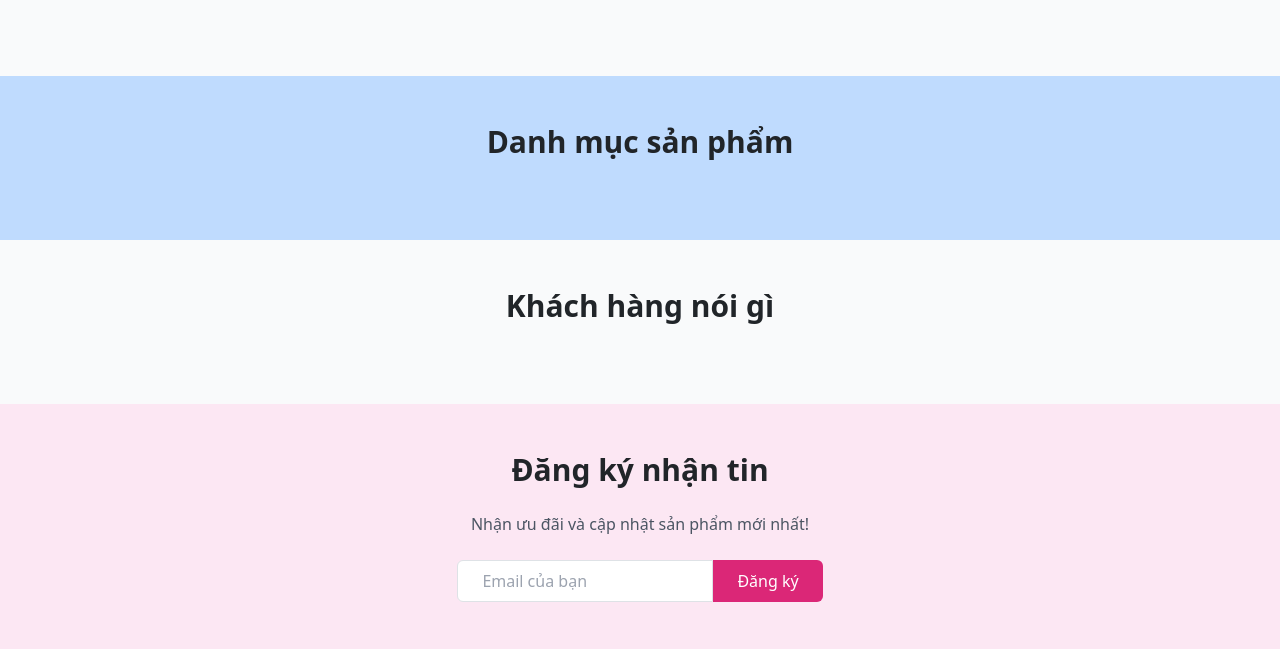
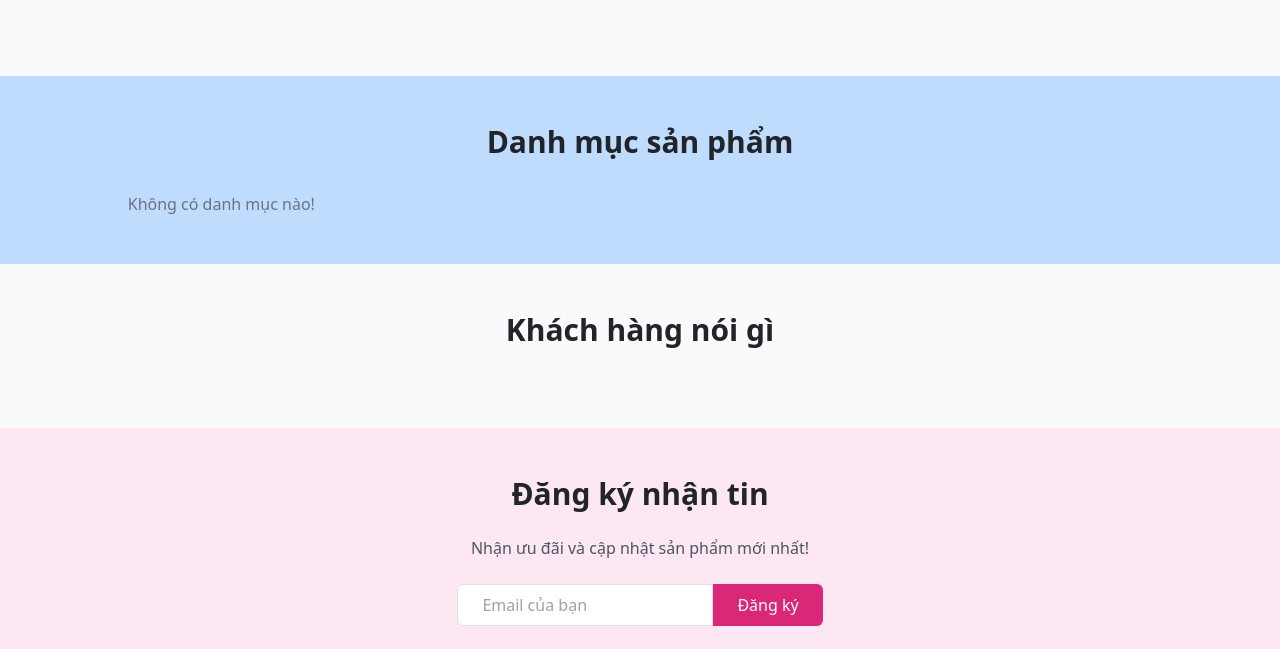
Before and after one commit to WEBSITE-DH12C3group3/ecommerce-study-tools, a Node server app: page / in a window 1280 px wide. Shown: the part 562-1211 px from the top of the page. Run offline with Node 20, Linux system fonts and the light colour scheme; data that the repository does not hold is empty; some libraries are stand-ins or nearby versions.

Commit message:
lấy danh mục ra view home

````diff
--- a/backend/src/app.js
+++ b/backend/src/app.js
@@ -5,6 +5,7 @@ const session = require("express-session");
 require("dotenv").config();
 
 const categoryRoutes = require("./routes/categoryRoutes");
+const sequelize = require("./config/db");
 
 const app = express();
 
@@ -12,7 +13,7 @@ const app = express();
 app.use(cors());
 app.use(express.json());
 app.use(express.urlencoded({ extended: true }));
-app.use(express.static(path.join(__dirname, "public")));
+app.use(express.static(path.join(__dirname, "../../frontend/public")));
 
 // Cấu hình session
 app.use(
@@ -28,6 +29,14 @@ app.use(
 app.set("views", path.join(__dirname, "../../frontend/views"));
 app.set("view engine", "ejs");
 
+// Đồng bộ database
+sequelize.authenticate()
+  .then(() => console.log("Kết nối DB thành công"))
+  .catch(err => console.error("Lỗi DB:", err));
+sequelize.sync({ force: false })
+  .then(() => console.log("Database synced"))
+  .catch(err => console.error("Lỗi đồng bộ DB:", err));
+
 // Routes
 app.use("/api", categoryRoutes);
 
@@ -38,7 +47,7 @@ app.get("/", (req, res) => {
 
 // Admin pages
 app.get("/admin/categories", (req, res) => {
-  res.render("admin/category/categories");
+  res.render("admin/categories");
 });
 
 module.exports = app;
--- a/frontend/public/js/customer/category.js
+++ b/frontend/public/js/customer/category.js
@@ -1,13 +1,15 @@
-// public/js/customer/categories.js
 document.addEventListener("DOMContentLoaded", () => {
   fetchCategories();
 });
 
 async function fetchCategories() {
   try {
+    console.log("Đang gọi API /api/customer/categories");
     const response = await fetch("/api/customer/categories");
+    console.log("Response status:", response.status, "Response:", response);
     if (!response.ok) throw new Error("Lỗi khi lấy danh sách danh mục");
     const categories = await response.json();
+    console.log("Dữ liệu danh mục:", categories);
     renderCategories(categories);
   } catch (error) {
     console.error("Lỗi:", error);
@@ -17,6 +19,10 @@ async function fetchCategories() {
 
 function renderCategories(categories) {
   const categoryContainer = document.querySelector("#category-list");
+  if (!categoryContainer) {
+    console.error("Không tìm thấy #category-list");
+    return;
+  }
   if (!categories || categories.length === 0) {
     categoryContainer.innerHTML = '<p class="text-center text-gray-500">Không có danh mục nào!</p>';
     return;
@@ -35,7 +41,6 @@ function renderCategories(categories) {
     .join("");
 }
 
-// Hàm bảo vệ XSS
 function escapeHTML(str) {
   const div = document.createElement("div");
   div.textContent = str;
--- a/frontend/views/customer/home.ejs
+++ b/frontend/views/customer/home.ejs
@@ -26,7 +26,6 @@
             from { opacity: 0; }
             to { opacity: 1; }
         }
-        /* Pastel color scheme */
         body { background-color: #f9fafb; }
         .pastel-blue { background-color: #bfdbfe; }
         .pastel-pink { background-color: #fce7f3; }
@@ -38,7 +37,7 @@
 
     <!-- Home Page Content -->
     <main>
-        <!-- Hero Section: Slider with Bootstrap Carousel, fade-in animation -->
+        <!-- Hero Section: Slider with Bootstrap Carousel -->
         <section class="relative">
             <div id="heroCarousel" class="carousel slide" data-bs-ride="carousel">
                 <div class="carousel-inner">
@@ -72,29 +71,29 @@
             </div>
         </section>
 
-        <!-- Featured Products: Grid with hover effects -->
+        <!-- Featured Products -->
         <section class="container mx-auto px-4 py-12">
             <h2 class="text-3xl font-bold text-center mb-8 fade-in">Sản phẩm nổi bật</h2>
-            <div class="grid grid-cols-1 sm:grid-cols-2 md:grid-cols-4 gap-6">
-
+            <div id="featured-products" class="grid grid-cols-1 sm:grid-cols-2 md:grid-cols-4 gap-6">
+                <!-- Sản phẩm sẽ được thêm động bởi products.js -->
             </div>
         </section>
 
-        <!-- Categories Section: Icons with pastel backgrounds -->
+        <!-- Categories Section -->
         <section class="pastel-blue py-12">
             <div class="container mx-auto px-4">
                 <h2 class="text-3xl font-bold text-center mb-8 fade-in">Danh mục sản phẩm</h2>
                 <div id="category-list" class="grid grid-cols-1 md:grid-cols-3 gap-6">
-                    <!-- Danh mục sẽ được thêm động bởi categories.js -->
+                    <!-- Danh mục được thêm động bởi category.js -->
                 </div>
             </div>
         </section>
 
-        <!-- Testimonials: Simple quotes -->
+        <!-- Testimonials -->
         <section class="container mx-auto px-4 py-12">
             <h2 class="text-3xl font-bold text-center mb-8 fade-in">Khách hàng nói gì</h2>
-            <div class="grid grid-cols-1 md:grid-cols-3 gap-6">
-
+            <div id="testimonials" class="grid grid-cols-1 md:grid-cols-3 gap-6">
+                <!-- Đánh giá sẽ được thêm động bởi testimonials.js -->
             </div>
         </section>
 
@@ -113,5 +112,9 @@
 
     <!-- Include Footer -->
     <%- include('../partials/footer') %>
+
+    <!-- Scripts -->
+    <script src="/js/customer/category.js"></script>
 </body>
 </html>
+```
````
